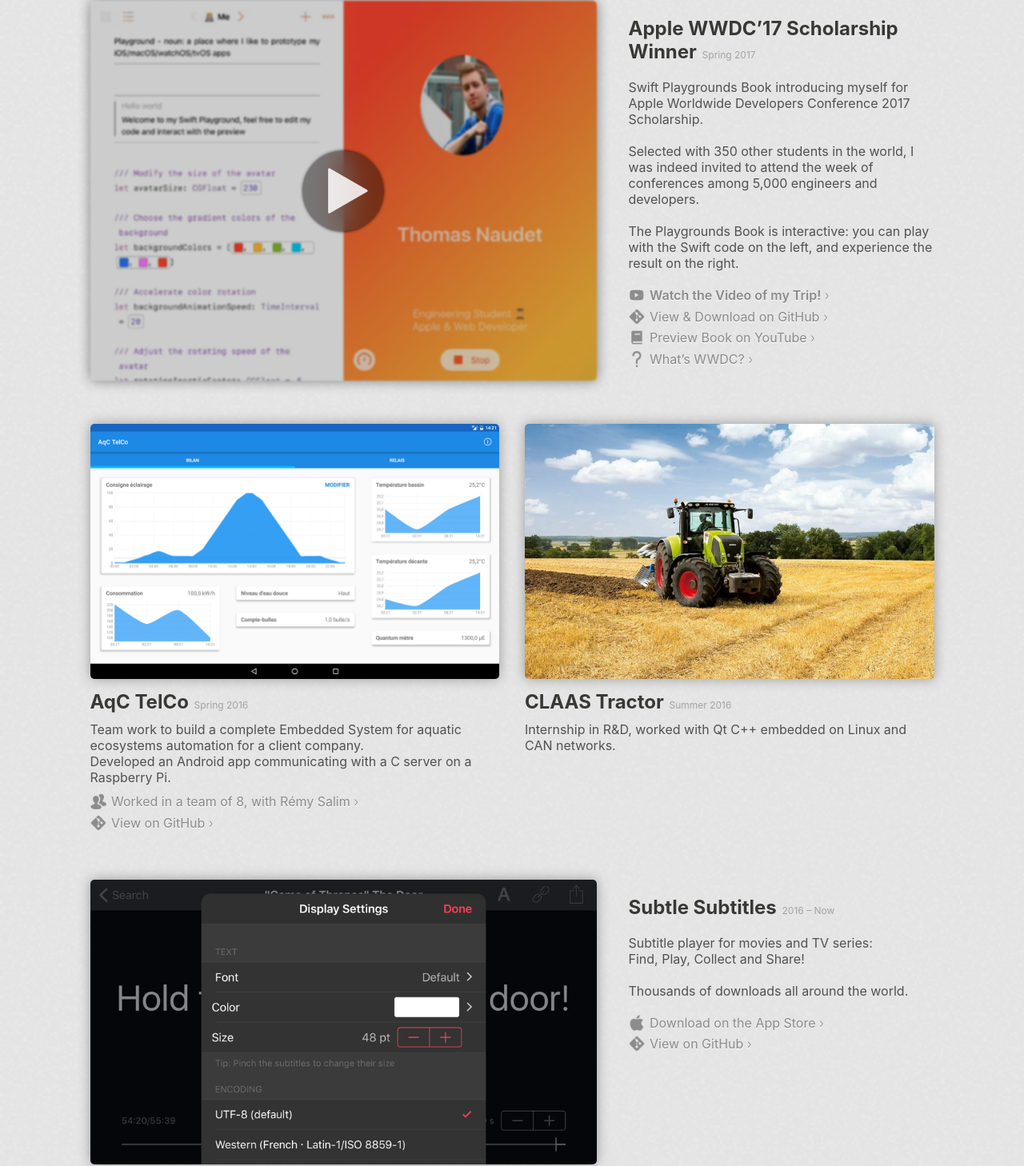
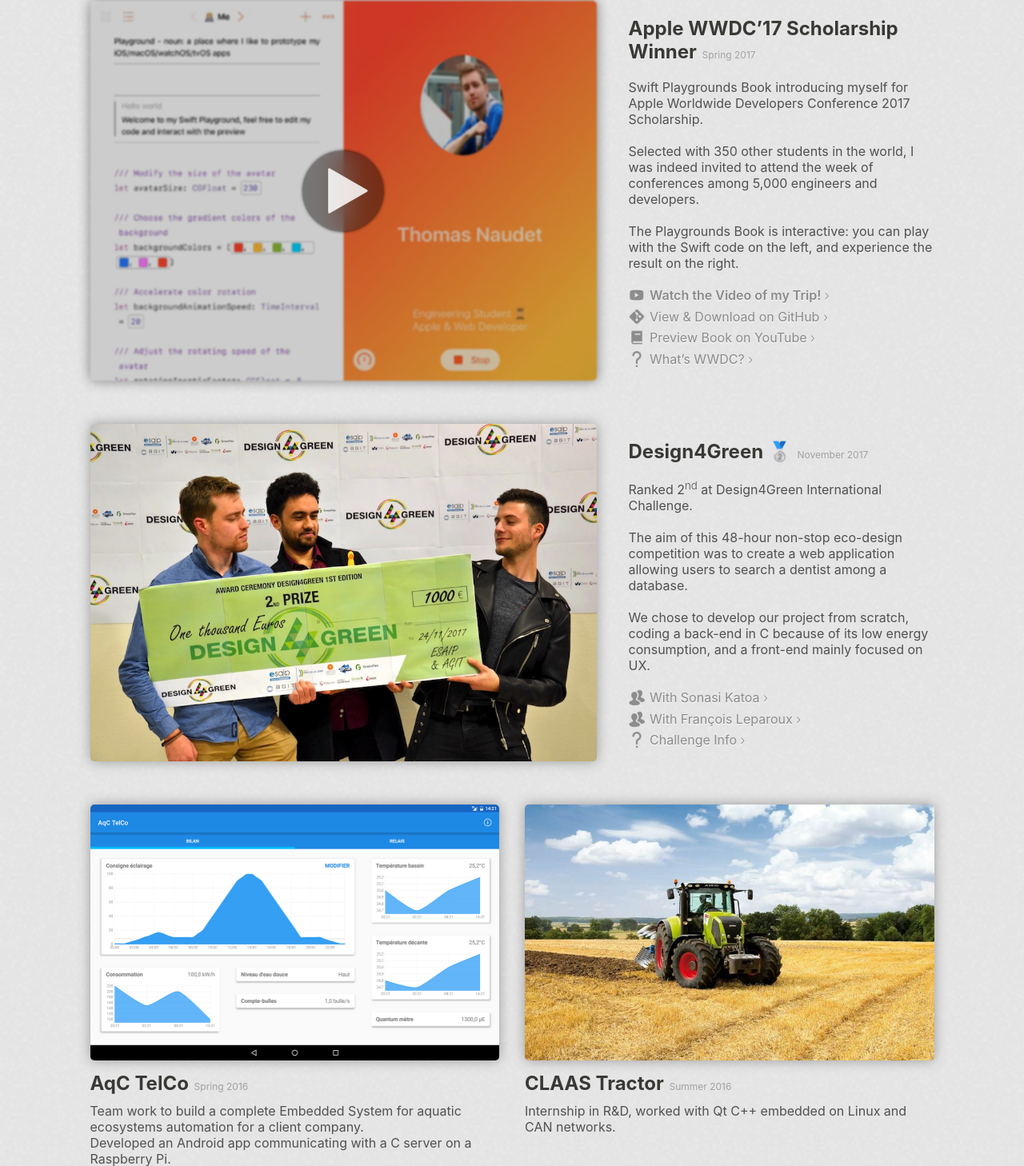
Before and after one commit to Tomn94/Personal-Website, a PHP site: page /index.php in a window 1280 px wide. Shown: the part 1521-2979 px from the top of the page at 80% size. Run offline with PHP 8.4, Linux system fonts and the light colour scheme; data that the repository does not hold is empty; some web fonts are replaced.

Commit message:
+ Design4Green

```diff
--- a/data.php
+++ b/data.php
@@ -112,6 +112,17 @@ $PROJECTS =
                        ["View &amp; Download on GitHub", "https://github.com/Tomn94/WWDC-2017-Scholarship", Icon::Git],
                        ["Preview Book on YouTube", "https://youtu.be/w5SfOVPmK_U", Icon::Book],
                        ["What’s WWDC?", "https://wwdc.apple.com", Icon::Question]]]
+    ],
+
+    [
+        ["title"   => "Design4Green 🥈",
+         "id"      => "d4g",
+         "details" => "Ranked 2<sup>nd</sup> at Design4Green International Challenge.<br>&nbsp;<br>The aim of this 48-hour non-stop eco-design competition was to create a web application allowing users to search a dentist among a database.<br>&nbsp;<br>We chose to develop our project from scratch, coding a back-end in C because of its low energy consumption, and a front-end mainly focused on UX.",
+         "date"    => "November 2017",
+         "imgs"    => ["img/projects/d4g.jpg"],
+         "links"   => [["With Sonasi Katoa", "https://github.com/Snooze986", Icon::Team],
+                       ["With François Leparoux", "https://github.com/rascafr", Icon::Team],
+                       ["Challenge Info", "http://design4green.org/en/", Icon::Question]]]
     ],
 
     [
```
Also changed, not shown: img/projects/d4g.jpg (added).
